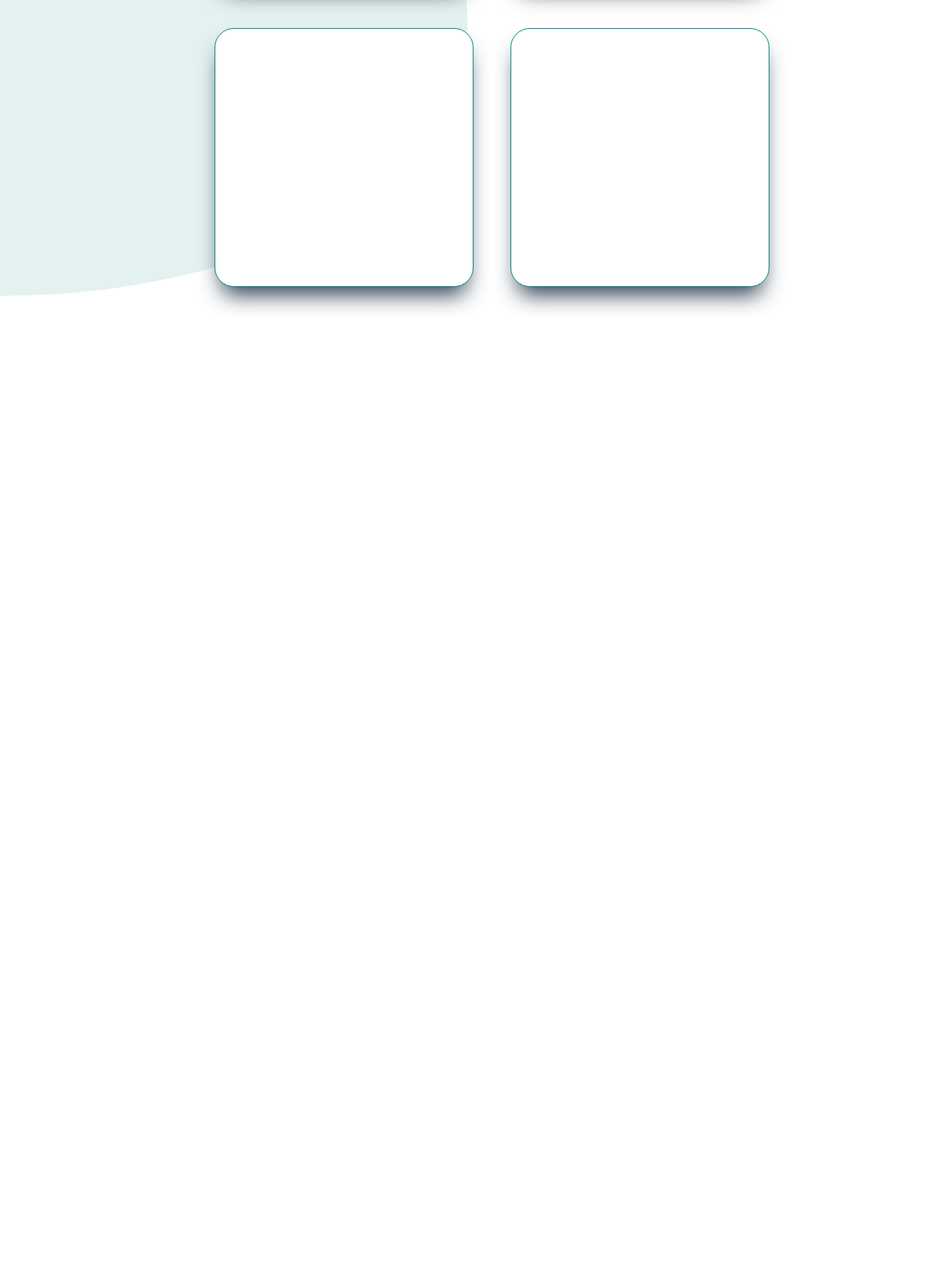
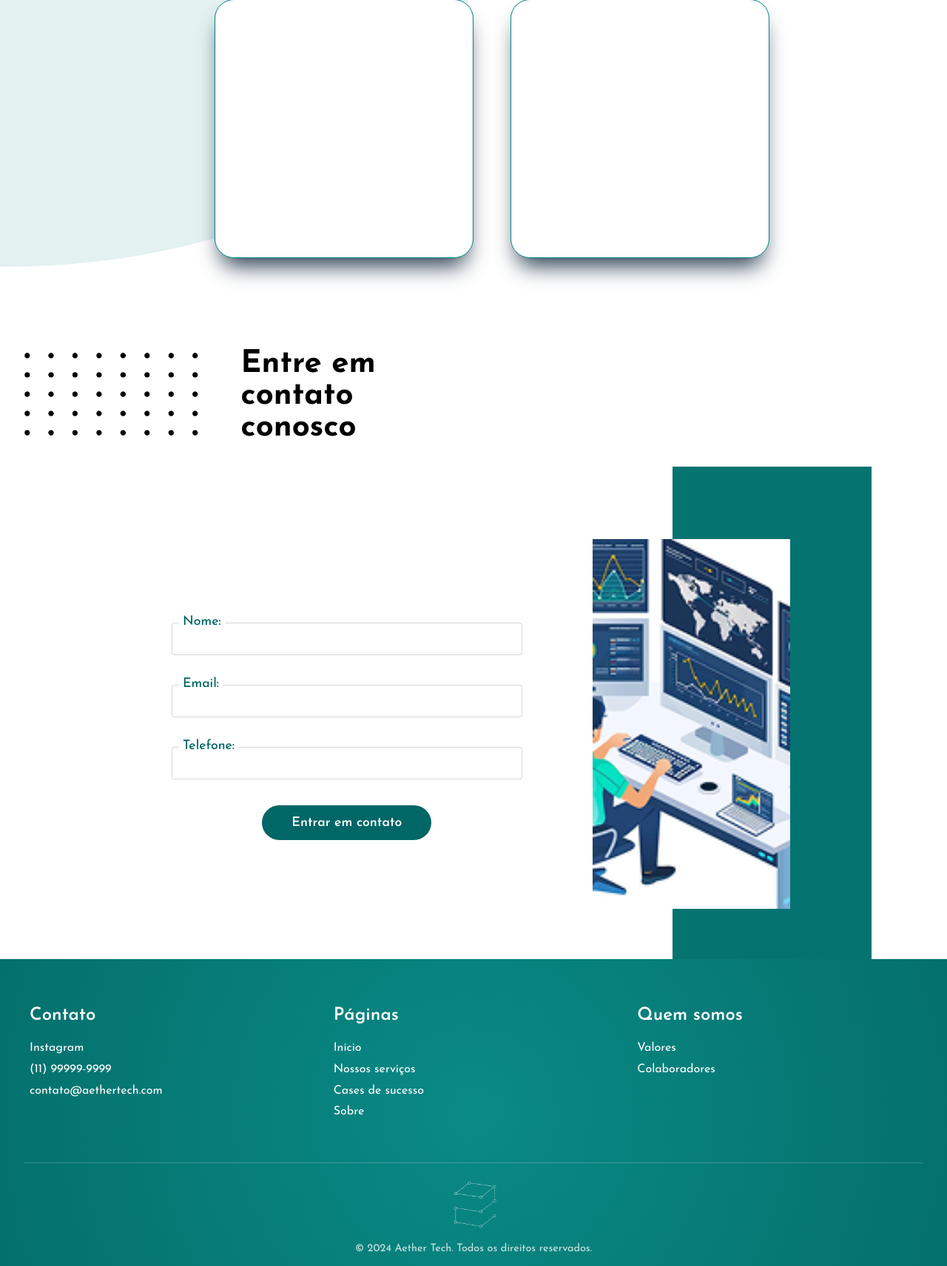
Before and after one commit to MatheusHenryque/Projeto_Aether_Tech, a Flask app: page / in a window 1280 px wide. Shown: the part 4304-6016 px from the top of the page at 74% size. Before the commit the page ends 4725 px from the top, so only its background shows below. Run offline with Flask 3, Linux system fonts and the light colour scheme.

Commit message:
Adicionando menu responsivo, form contato e responsividade a seção 1 e 2

```diff
--- a/static/css/style.css
+++ b/static/css/style.css
@@ -2,14 +2,21 @@
     margin: 0;
     padding: 0;
     box-sizing: border-box;
-    font-family: 'Roboto', sans-serif;
 }
+
 
 body{
   body {
       margin: 0;
       background-color: #f4f4f4;
   }
+
+    font-family: "Josefin Sans", sans-serif;
+
+}
+button, a , li, ul, span{
+    font-family: "Josefin Sans", sans-serif;
+
 }
 
 main {
@@ -17,64 +24,8 @@
   padding: 0;
 }
 
-header{
-    margin-top: 0%;
-    padding: 15px 11%;
-    background: transparent;
-    font-family: 'Comfortaa';
-    width: 100%;
 
-}
-
-.myName{
-    color: #000000;
-    font-size: 25px;
-}
-
-header > .interface{
-    display: flex;
-    align-items: center;
-    justify-content: space-between;
-}
-
-header a{
-    color: #000000;
-    text-decoration: none;
-    display: flex;
-    transition: .5s;
-
-}
-header a:hover{
-    color: #086b4d69;
-}
-
-header nav ul{
-    list-style-type: none;
-
-}
-
-header nav ul li{
-    display: inline-block;
-    padding: 0 40px;
-}
-
-button{
-    padding: 10px 40px;
-    color: #ffffff;
-    font-size: 13px;
-    font-weight: 600;
-    background-color: #3B6654;;
-    border: 0;
-    border-radius: 30px;
-    cursor: pointer;
-    transition: .2s;
-
-}
-
-button:hover{
-    background-color: #3b665492;
-}
-
+/* Secao 01 */
 .logo-section {
     display: flex;
     flex-direction: column;
@@ -433,3 +407,130 @@
 .branco{
     color: #ffffff;
 }
+
+h2{
+    font-weight: 400;
+}
+.linha span{
+    font-weight: 400;
+}
+
+/* Seção Contato */
+.contato-container {
+    display: flex;
+    justify-content: space-between;
+    align-items: center;
+    max-width: 1200px;
+    margin: 40px auto;
+    padding: 0 20px;
+    position: relative;
+    width: 70%;
+
+}
+
+.form-wrapper {
+    flex: 1;
+    max-width: 60%;
+    padding: 20px;
+}
+
+.form-contato {
+    display: flex;
+    flex-direction: column;
+
+    gap: 25px;
+}
+
+.form-group {
+    display: flex;
+    flex-direction: column;
+    gap: 8px;
+}
+
+.form-group label {
+    color: #006666;
+    font-size: 1.1rem;
+    font-weight: 500;
+    margin-bottom: -20px;
+    margin-left: 10px;
+    z-index: 2;
+    background-color: #ffffff;
+    width: max-content;
+    padding: 5px;
+}
+
+.form-group input {
+    padding: 12px;
+    border: 1px solid #00000028;
+    border-radius: 4px;
+    font-size: 1rem;
+    transition: border-color 0.3s;
+}
+
+.form-group input:focus {
+    outline: none;
+    border-color: #006666;
+}
+
+.btn-enviar {
+    background-color: #006666;
+    color: white;
+    padding: 15px 40px;
+    border: none;
+    border-radius: 30px;
+    font-size: 1.1rem;
+    cursor: pointer;
+    transition: background-color 0.3s;
+    align-self: flex-start;
+    margin: auto;
+    margin-top: 10px;
+}
+
+.btn-enviar:hover {
+    background-color: #005555;
+}
+
+
+
+
+.linha-vertical {
+    width: 30%;
+    height: 700px;
+    background-color: #057471;
+
+    position: absolute;
+    right: -10%;
+    z-index: -2;
+}
+
+.imagem-contato img{
+
+    min-height: 500px;
+
+}
+
+@media (max-width: 768px) {
+    .contato-container {
+        flex-direction: column;
+    }
+
+    .linha-vertical {
+
+
+    }
+
+    .form-wrapper, .imagem-contato {
+        max-width: 100%;
+    }
+
+    .btn-enviar {
+        align-self: center;
+        width: 100%;
+    }
+}
+
+@media (max-width: 768px) {
+    h2{
+        font-size: medium;
+    }
+}
--- a/templates/index.html
+++ b/templates/index.html
@@ -1,34 +1,23 @@
 <!DOCTYPE html>
 <html lang="en">
+
 <head>
     <meta charset="UTF-8">
     <meta name="viewport" content="width=device-width, initial-scale=1.0">
     <link rel="stylesheet" href="static/css/style.css">
+
+      <!-- Google fonts - "Josefin Sans" -->
+      <link rel="preconnect" href="https://fonts.googleapis.com">
+      <link rel="preconnect" href="https://fonts.gstatic.com" crossorigin>
+      <link href="https://fonts.googleapis.com/css2?family=Josefin+Sans:ital,wght@0,100..700;1,100..700&display=swap" rel="stylesheet">
     <title>Aether</title>
 </head>
+
 <body>
-    <header>
-        <div class="interface">
-            <div class="logo1">
-                <a href="#">
-                    <H3 class="NomeEmpresa">Aether Tech</H3>
-                </a>
-            </div>
-            <nav class="menu-desktop">
-                <ul>
-                    <li><a href="#">Início</a></li>
-                    <li><a href="#">Nossos serviços</a></li>
-                    <li><a href="#">Cases de sucesso</a></li>
-                    <li><a href="#">Sobre</a></li>
-                </ul>
-            </nav>
-            <div class="btn-contato">
-                <a href="/login">
-                    <button>Entre em contato</button>
-                </a>
-            </div>
-        </div>
-    </header>
+    {% extends "base.html" %}
+
+
+    {% block conteudo %}
     <section class="logo-section">
         <h1 class="logo">
             <span class="up">A</span>
@@ -46,10 +35,10 @@
             <p class="chamada01">Mais do que a solução que procurava !</p>
             <br><br><br><br>
             <div class="cards">
-                <div class="card01">
+                <div class="card">
                     <p>Alinhado com as principais stacks do mercado</p>
                 </div>
-                <div class="card02">
+                <div class="card">
                     <p>Sua parceira em inovação tecnológica</p>
                 </div>
             </div>
@@ -93,7 +82,9 @@
                 <div class="textoWrapper">
                     <h2>Aceleração de serviços de IA</h2>
                     <br><br>
-                        <p>Acelere seus serviços de IA com performance de ponta. Reduza o tempo de resposta, aumente a eficiência dos seus modelos e mantenha sua empresa à frente da concorrência com soluções otimizadas para inferência em escala.</p>
+                    <p>Acelere seus serviços de IA com performance de ponta. Reduza o tempo de resposta, aumente a
+                        eficiência dos seus modelos e mantenha sua empresa à frente da concorrência com soluções
+                        otimizadas para inferência em escala.</p>
                     <br>
                     <div class="btn-contato">
                         <a href="/">
@@ -113,7 +104,9 @@
                 <div class="textoWrapper">
                     <h2>Integração e Desenvolvimento de sistemas</h2>
                     <br><br>
-                        <p>Modernize sua arquitetura com aplicações escaláveis e interfaces intuitivas. Do front-end ao back-end baseado em microserviços, entregamos sistemas ágeis, seguros e prontos para evoluir com o seu negócio.</p>
+                    <p>Modernize sua arquitetura com aplicações escaláveis e interfaces intuitivas. Do front-end ao
+                        back-end baseado em microserviços, entregamos sistemas ágeis, seguros e prontos para evoluir com
+                        o seu negócio.</p>
                     <br>
                     <div class="btn-contato">
                         <a href="/">
@@ -146,5 +139,43 @@
         </div>
     </section>
 
+    <section class="secao04">
+        <div class="tituloSecao">
+            <img src="static\img\bolinhas.png" alt="">
+            <h1>Entre em contato conosco</h1>
+        </div>
+
+        <div class="contato-container">
+            <div class="form-wrapper">
+                <form class="form-contato" action="/contato" method="POST">
+                    <div class="form-group">
+                        <label for="nome">Nome:</label>
+                        <input type="text" id="nome" name="nome" required>
+                    </div>
+
+                    <div class="form-group">
+                        <label for="email">Email:</label>
+                        <input type="email" id="email" name="email" required>
+                    </div>
+
+                    <div class="form-group">
+                        <label for="telefone">Telefone:</label>
+                        <input type="tel" id="telefone" name="telefone" required>
+                    </div>
+
+                    <button type="submit" class="btn-enviar">Entrar em contato</button>
+                </form>
+            </div>
+
+
+            <div class="imagem-contato">
+                <img src="/static/img/image_form_contato.png" alt="Analytics Dashboard">
+            </div>
+            <div class="linha-vertical"></div>
+        </div>
+    </section>
+
+    {% endblock %}
 </body>
+
 </html>
```
Also changed, not shown: other parts of static/css/style.css (+42 -19 lines), static/img/image_form_contato.png (added). Lines whose indentation alone changed are shown as unchanged.
